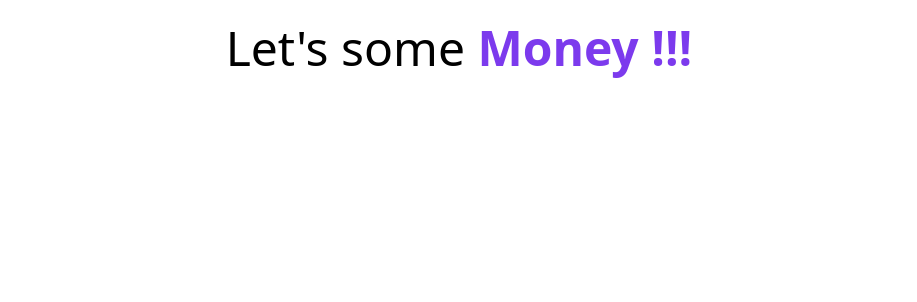
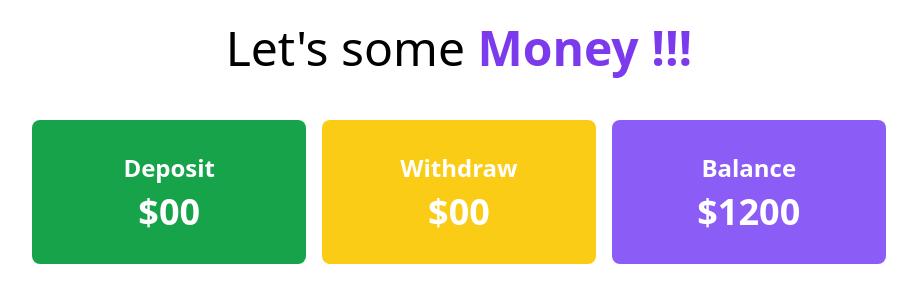
Before and after one commit to mazharulislam-12/money-d-w-bank, a plain HTML site: page bank.html in a window 1280 px wide. Shown: the whole page, without its empty margins (181-1098 px from the left). Drawn offline with nearby package versions, Linux system fonts and the light colour scheme.

Commit message:
card creat

```diff
--- a/bank.html
+++ b/bank.html
@@ -17,7 +17,22 @@
       </header>
 
 
-
+      <section class="">
+        <div class="mx-auto grid grid-cols-3 gap-4 mt-12 w-2/3 text-white">
+            <div class="bg-green-600 p-8 text-center font-semibold rounded-lg">
+                <h4 class="text-2xl mb-2">Deposit</h4>
+                <h2 class="text-4xl">$00</h2>
+            </div>
+            <div class="bg-yellow-400 p-8 text-center font-semibold rounded-lg">
+                <h4 class="text-2xl mb-2">Withdraw</h4>
+                <h2 class="text-4xl">$00</h2>
+            </div>
+            <div class="bg-violet-500 p-8 text-center font-semibold rounded-lg">
+                <h4 class="text-2xl mb-2">Balance</h4>
+                <h2 class="text-4xl">$1200</h2>
+            </div>
+        </div>
+      </section>
 
 </body>
 </html>
--- a/js/login.js
+++ b/js/login.js
@@ -17,11 +17,11 @@ document.getElementById("btn-submit").addEventListener("click", function () {
 
     // Danger: do not verify email password on the client side
     // step 04: verify email and password and check weather valid user or not
-   if (email === 'mazharul@gami.com' && password === 'secret') {
-    console.log('valid user');
+   if (email === 'mazharul@gami.com' && password === '1234') {
+        window.location.href = "bank.html"
    }
    else{
-    console.log('Invalid User');
+    alert('Invalid email and password')
    }
 
 
```
